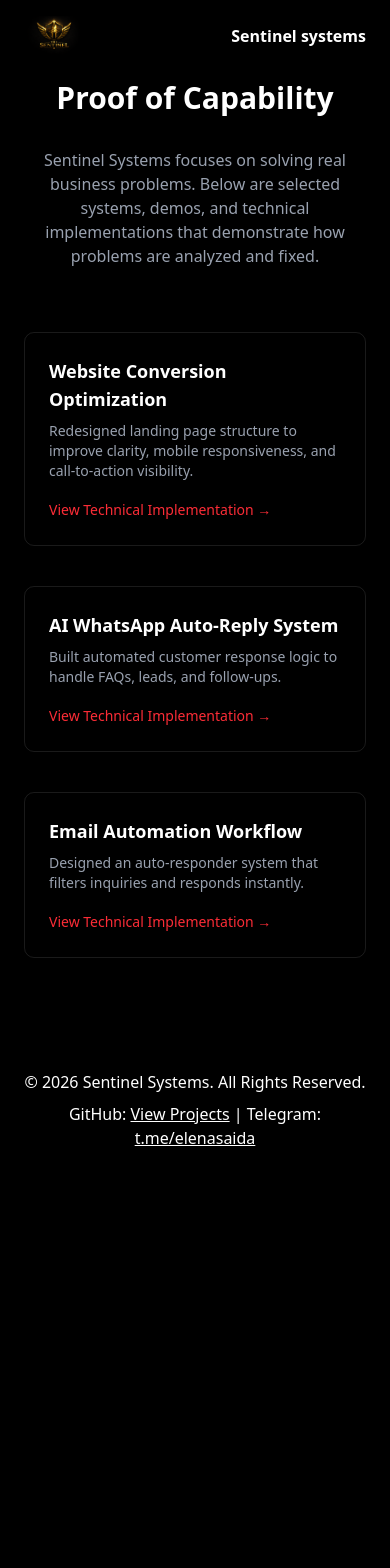
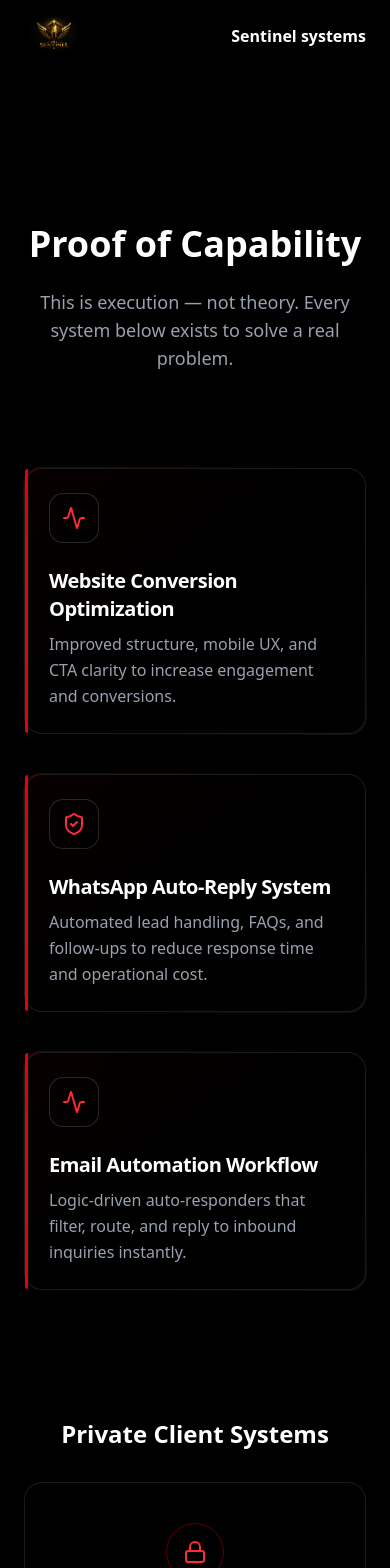
Before and after one commit to oliver-mahonga/sentinel, a Next.js app: page /proof in a window 390 px wide. Shown: the top 1568 px of the page. Before the commit the page ends 1182 px from the top, so only its background shows below. Built offline with nearby package versions, Linux system fonts and the light colour scheme.

Commit message:
proof and contact page UI implementation and responsiveness fix

```diff
--- a/app/proof/page.tsx
+++ b/app/proof/page.tsx
@@ -1,55 +1,234 @@
 import Link from "next/link";
+import {
+  Github,
+  ArrowUpRight,
+  Lock,
+  Activity,
+  ShieldCheck,
+  Quote,
+} from "lucide-react";
+
+const GITHUB_PROFILE = "https://github.com/oliver-mahonga";
 
 export default function Page() {
   return (
-    <section className="max-w-5xl mx-auto px-6">
-      <h2 className="text-3xl font-bold mb-8 text-center">Proof of Capability</h2>
+    <section className="pt-36 pb-32">
+      <div className="max-w-6xl mx-auto px-6">
+        {/* HEADER */}
+        <div className="text-center max-w-3xl mx-auto mb-24">
+          <h1 className="text-4xl md:text-5xl font-extrabold mb-6">
+            Proof of Capability
+          </h1>
+          <p className="text-gray-400 text-lg">
+            This is execution — not theory. Every system below exists to solve a
+            real problem.
+          </p>
+        </div>
 
-      <p className="text-gray-400 text-center max-w-2xl mx-auto mb-16">
-        Sentinel Systems focuses on solving real business problems.
-        Below are selected systems, demos, and technical implementations that
-        demonstrate how problems are analyzed and fixed.
-      </p>
+        {/* PUBLIC SYSTEMS */}
+        <div className="space-y-10 mb-32">
+          <ProofCard
+            title="Website Conversion Optimization"
+            description="Improved structure, mobile UX, and CTA clarity to increase engagement and conversions."
+            icon={<Activity />}
+          />
 
-      <div className="space-y-10">
-        <ProofItem
-          title="Website Conversion Optimization"
-          description="Redesigned landing page structure to improve clarity, mobile responsiveness, and call-to-action visibility."
-          link="https://github.com/yourusername/project1"
-        />
+          <ProofCard
+            title="WhatsApp Auto-Reply System"
+            description="Automated lead handling, FAQs, and follow-ups to reduce response time and operational cost."
+            icon={<ShieldCheck />}
+          />
 
-        <ProofItem
-          title="AI WhatsApp Auto-Reply System"
-          description="Built automated customer response logic to handle FAQs, leads, and follow-ups."
-          link="https://github.com/yourusername/project2"
-        />
+          <ProofCard
+            title="Email Automation Workflow"
+            description="Logic-driven auto-responders that filter, route, and reply to inbound inquiries instantly."
+            icon={<Activity />}
+          />
+        </div>
 
-        <ProofItem
-          title="Email Automation Workflow"
-          description="Designed an auto-responder system that filters inquiries and responds instantly."
-          link="https://github.com/yourusername/project3"
-        />
+        {/* PRIVATE CLIENT SYSTEMS */}
+        <div className="mb-32">
+          <h2 className="text-2xl font-bold mb-8 text-center">
+            Private Client Systems
+          </h2>
+
+          <div className="relative rounded-2xl border border-white/10 bg-black/60 p-10 text-center backdrop-blur">
+            <div className="flex justify-center mb-6">
+              <div className="p-4 rounded-full border border-red-600/40">
+                <Lock className="w-6 h-6 text-red-500" />
+              </div>
+            </div>
+
+            <h3 className="text-xl font-semibold mb-4">Restricted Access</h3>
+
+            <p className="text-gray-400 max-w-xl mx-auto">
+              Some systems are private, client-owned, or security-sensitive.
+              Architecture, logic, and results are disclosed only after contact.
+            </p>
+
+            <p className="text-sm text-gray-500 mt-6">
+              NDA • Revenue Systems • Internal Tools
+            </p>
+          </div>
+        </div>
+
+        {/* TIMELINE */}
+        <div className="mb-32">
+          <h2 className="text-2xl font-bold mb-12 text-center">
+            How Problems Get Solved
+          </h2>
+
+          <div className="space-y-10 max-w-3xl mx-auto">
+            <TimelineItem
+              step="01"
+              title="Diagnosis"
+              text="Identify bottlenecks, broken flows, and inefficiencies."
+            />
+
+            <TimelineItem
+              step="02"
+              title="System Design"
+              text="Design scalable logic — not patches."
+            />
+
+            <TimelineItem
+              step="03"
+              title="Implementation"
+              text="Build fast, clean, and production-ready systems."
+            />
+
+            <TimelineItem
+              step="04"
+              title="Optimization"
+              text="Refine for speed, cost reduction, and reliability."
+            />
+          </div>
+        </div>
+        {/* TESTIMONIALS */}
+        <div className="mb-32">
+          <h2 className="text-2xl font-bold mb-12 text-center">
+            What Clients Say (Privately)
+          </h2>
+
+          <div className="grid md:grid-cols-3 gap-8">
+            <Testimonial
+              quote="He didn’t just fix the issue — he redesigned the entire system so it couldn’t break again."
+              role="Founder, SaaS Startup"
+            />
+
+            <Testimonial
+              quote="Response time dropped immediately. Automation paid for itself in weeks."
+              role="Operations Lead, E-commerce"
+            />
+
+            <Testimonial
+              quote="Very few people think in systems. He does — quietly and effectively."
+              role="CTO, Private Client"
+            />
+          </div>
+        </div>
+
+        {/* CONVERSION SECTION */}
+        <div className="text-center max-w-2xl mx-auto">
+          <h2 className="text-2xl font-bold mb-4">
+            If You See the Problem — I Can Fix It
+          </h2>
+          <p className="text-gray-400 mb-8">
+            If your business is leaking time, money, or attention, that’s a
+            systems issue.
+          </p>
+
+          <Link
+            href="/contact"
+            className="inline-flex items-center gap-2 text-red-500 font-semibold hover:underline"
+          >
+            Start a conversation
+            <ArrowUpRight className="w-4 h-4" />
+          </Link>
+        </div>
       </div>
     </section>
   );
 }
 
-function ProofItem({
+/* ---------------- COMPONENTS ---------------- */
+
+function ProofCard({
   title,
   description,
-  link,
+  icon,
 }: {
   title: string;
   description: string;
-  link: string;
+  icon: React.ReactNode;
 }) {
   return (
-    <div className="border border-white/10 rounded-lg p-6">
-      <h3 className="text-lg font-semibold mb-2">{title}</h3>
-      <p className="text-sm text-gray-400 mb-4">{description}</p>
-      <Link href={link} className="text-red-500 text-sm">
-        View Technical Implementation →
-      </Link>
+    <div className="relative group">
+
+      {/* OUTER GLOW BORDER */}
+      <div className="absolute -inset-[1px] rounded-2xl bg-gradient-to-br from-red-600/40 via-transparent to-white/10 opacity-60 group-hover:opacity-100 transition duration-500" />
+
+      {/* CARD */}
+      <div className="relative rounded-2xl bg-black/85 backdrop-blur border border-white/10 p-6 sm:p-8 transition-all duration-500 group-hover:-translate-y-1 group-hover:border-red-600/40">
+
+        {/* ACCENT LINE */}
+        <div className="absolute left-0 top-0 h-full w-[3px] bg-red-600 rounded-l-2xl" />
+
+        <div className="flex flex-col sm:flex-row gap-6 items-start">
+
+          {/* ICON */}
+          <div className="shrink-0">
+            <div className="p-3 rounded-xl border border-white/15 text-red-500 bg-black/60">
+              {icon}
+            </div>
+          </div>
+
+          {/* CONTENT */}
+          <div className="flex-1">
+            <h3 className="text-xl font-semibold mb-2 tracking-tight">
+              {title}
+            </h3>
+            <p className="text-gray-400 leading-relaxed max-w-xl">
+              {description}
+            </p>
+          </div>
+
+        </div>
+      </div>
     </div>
   );
 }
+
+
+function TimelineItem({
+  step,
+  title,
+  text,
+}: {
+  step: string;
+  title: string;
+  text: string;
+}) {
+  return (
+    <div className="flex gap-6">
+      <div className="text-red-500 font-bold">{step}</div>
+      <div>
+        <h4 className="font-semibold mb-1">{title}</h4>
+        <p className="text-gray-400">{text}</p>
+      </div>
+    </div>
+  );
+}
+function Testimonial({ quote, role }: { quote: string; role: string }) {
+  return (
+    <div className="relative rounded-2xl p-[1px] bg-gradient-to-br from-red-600/30 via-transparent to-white/10">
+      <div className="rounded-2xl bg-black/80 backdrop-blur p-6 h-full">
+        <Quote className="w-6 h-6 text-red-500 mb-4" />
+
+        <p className="text-gray-300 mb-6">“{quote}”</p>
+
+        <p className="text-sm text-gray-500">— {role}</p>
+      </div>
+    </div>
+  );
+}
```
Also changed, not shown: app/contact/page.tsx (+125 -29 lines).
